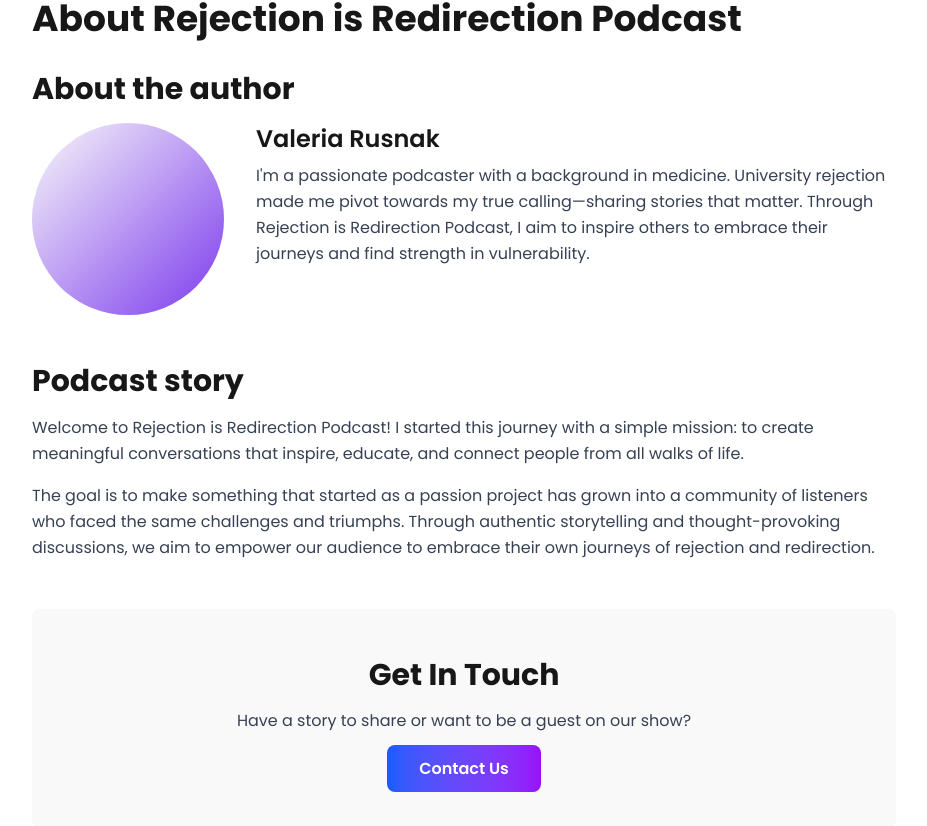
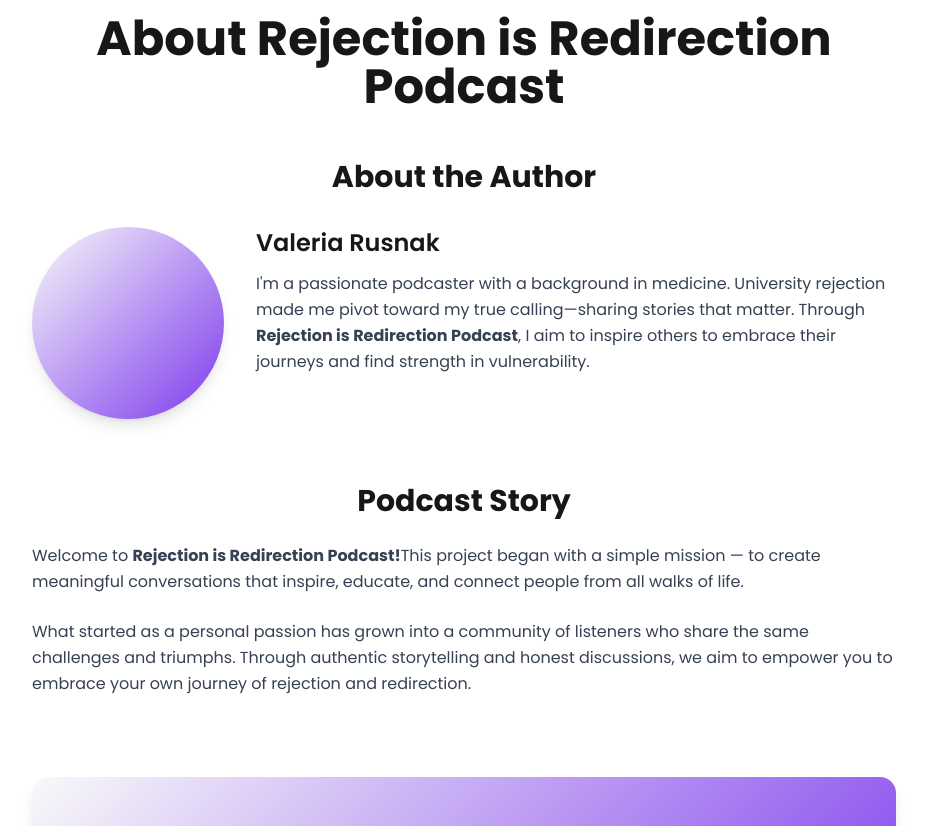
Before and after one commit to xrustiks/rejred, a Next.js app: page /about in a window 1280 px wide. Shown: the part 274-1100 px from the top of the page, without its empty margins (176-1103 px from the left). Built offline with nearby package versions, Linux system fonts and the light colour scheme.

Commit message:
about section looks much prettier now

```diff
--- a/app/about/page.tsx
+++ b/app/about/page.tsx
@@ -1,43 +1,64 @@
 export default function AboutPage() {
   return (
-    <div className="container mx-auto px-4 py-10 sm:py-12 md:py-16 max-w-4xl">
-      <h1 className="text-3xl sm:text-4xl font-bold mb-6 sm:mb-8">About Rejection is Redirection Podcast</h1>
+    <div className="container mx-auto px-4 py-12 sm:py-16 md:py-20 max-w-4xl">
+      <h1 className="text-4xl sm:text-5xl font-bold text-center mb-12">
+        About Rejection is Redirection Podcast
+      </h1>
 
       <div className="prose prose-lg max-w-none">
-        <section className="mb-12">
-          <h2 className="text-3xl font-bold mb-4">About the author</h2>
-          <div className="flex flex-col md:flex-row gap-8 items-start">
-            <div className="w-36 h-36 sm:w-48 sm:h-48 rounded-full flex-shrink-0" style={{ background: `linear-gradient(135deg, var(--primary), #7c3aed)` }}></div>
-            <div>
-              <h3 className="text-2xl font-semibold mb-2">Valeria Rusnak</h3>
-              <p className="text-gray-700 leading-relaxed mb-4">
-                I'm a passionate podcaster with a background in medicine. University rejection made me pivot towards my true calling—sharing stories that matter. Through Rejection is Redirection Podcast, I aim to inspire others to embrace their journeys and find strength in vulnerability.
+        {/* Author Section */}
+        <section className="mb-16">
+          <h2 className="text-3xl font-bold mb-8 text-center">About the Author</h2>
+          <div className="flex flex-col md:flex-row items-center md:items-start gap-8">
+            <div
+              className="w-40 h-40 sm:w-48 sm:h-48 rounded-full flex-shrink-0 shadow-lg"
+              style={{
+                background: `linear-gradient(135deg, var(--primary), #7c3aed)`,
+              }}
+            ></div>
+            <div className="text-center md:text-left">
+              <h3 className="text-2xl font-semibold mb-3">Valeria Rusnak</h3>
+              <p className="text-gray-700 leading-relaxed">
+                I'm a passionate podcaster with a background in medicine.
+                University rejection made me pivot toward my true calling—sharing
+                stories that matter. Through <strong>Rejection is Redirection Podcast</strong>,
+                I aim to inspire others to embrace their journeys and find strength in vulnerability.
               </p>
             </div>
           </div>
         </section>
 
-        <section className="mb-12">
-          <h2 className="text-3xl font-bold mb-4">Podcast story</h2>
-          <p className="text-gray-700 leading-relaxed mb-4">
-            Welcome to Rejection is Redirection Podcast! I started this journey with a simple mission:
-            to create meaningful conversations that inspire, educate, and connect people
-            from all walks of life.
-          </p>
+        {/* Podcast Story Section */}
+        <section className="mb-20">
+          <h2 className="text-3xl font-bold mb-6 text-center">Podcast Story</h2>
+          <div className="space-y-6 text-gray-700 leading-relaxed">
+            <p>
+              Welcome to <strong>Rejection is Redirection Podcast!</strong>
+              This project began with a simple mission — to create meaningful
+              conversations that inspire, educate, and connect people from all walks of life.
+            </p>
 
-          <p className="text-gray-700 leading-relaxed">
-            The goal is to make something that started as a passion project has grown into a community of listeners who faced the same challenges and triumphs. Through authentic storytelling and thought-provoking discussions, we aim to empower our audience to embrace their own journeys of rejection and redirection.
-          </p>
+            <p>
+              What started as a personal passion has grown into a community of listeners
+              who share the same challenges and triumphs. Through authentic storytelling
+              and honest discussions, we aim to empower you to embrace your own journey
+              of rejection and redirection.
+            </p>
+          </div>
         </section>
 
-        <section className="rounded-lg p-8 sm:p-12 text-center" style={{ background: 'var(--primary)' }}>
+        {/* Contact Section */}
+        <section
+          className="rounded-2xl p-10 sm:p-14 text-center shadow-lg text-white"
+          style={{ background: 'linear-gradient(135deg, var(--primary), #7c3aed)' }}
+        >
           <h2 className="text-3xl font-bold mb-4">Get In Touch</h2>
-          <p className="text-gray-700 max-w-3xl mx-auto mb-6">
-            Have a story to share or want to be a guest on our show?
+          <p className="text-gray-100 mb-8 max-w-2xl mx-auto">
+            Have a story to share or want to be a guest on the show?
           </p>
           <a
-            href="mailto:hello@Rejection is Redirection.com"
-            className="bg-gradient-to-r from-blue-600 to-purple-600 hover:from-blue-500 hover:to-purple-500 text-white px-6 sm:px-8 py-3 rounded-lg font-semibold transition-colors"
+            href="mailto:hello@rejectionisredirection.com"
+            className="bg-white text-gray-900 hover:bg-gray-100 px-8 py-3 rounded-lg font-semibold transition-colors"
           >
             Contact Us
           </a>
--- a/components/Footer.tsx
+++ b/components/Footer.tsx
@@ -9,7 +9,7 @@ export default function Footer() {
       <div className="container mx-auto px-4 py-10">
         <div className="grid grid-cols-1 md:grid-cols-3 gap-6 md:gap-8">
 
-          {/* Column 1 */}
+          {/* About */}
           <div>
             <h3 className="text-xl font-bold mb-4">Rejection is Redirection Podcast</h3>
             <p className="text-gray-400">
```
